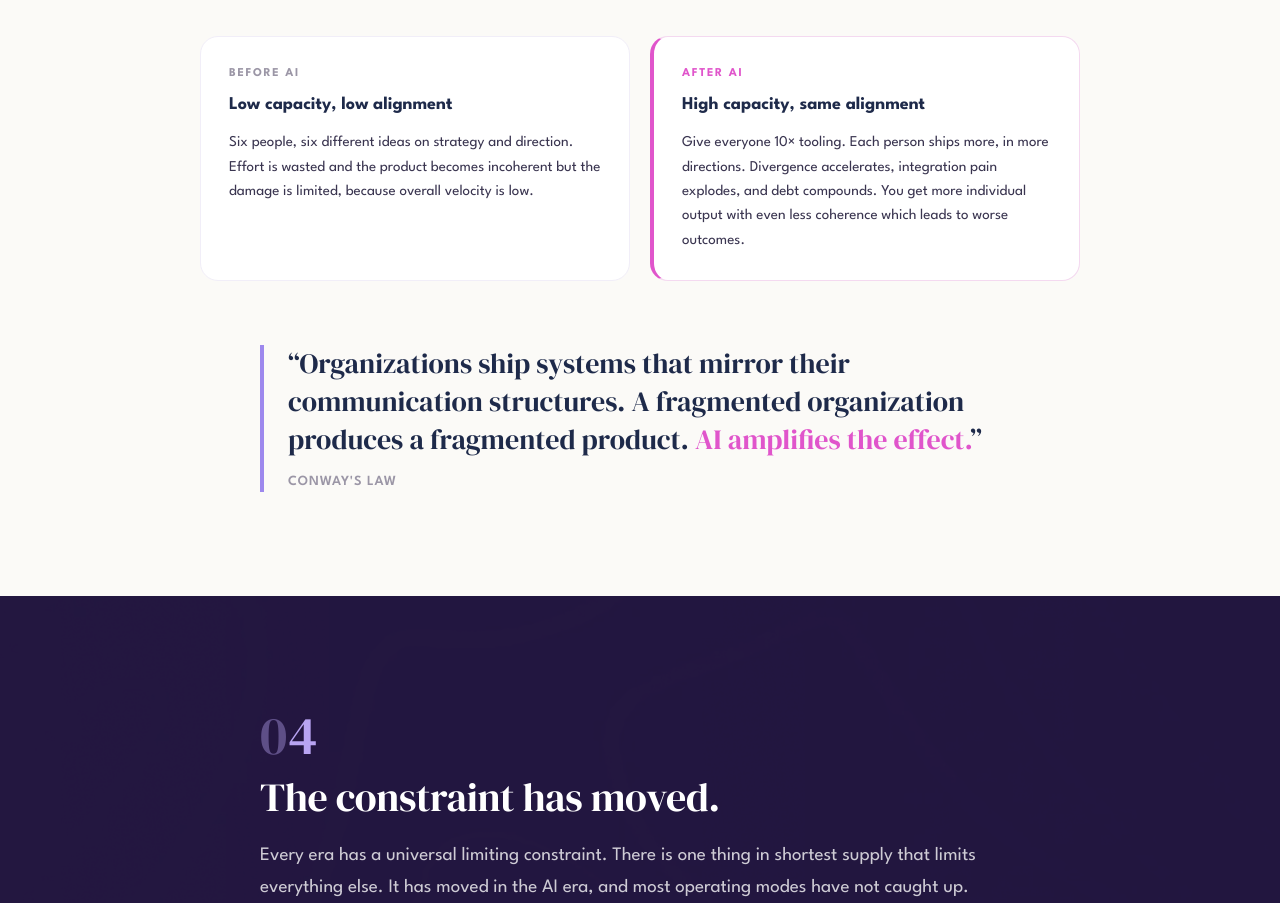
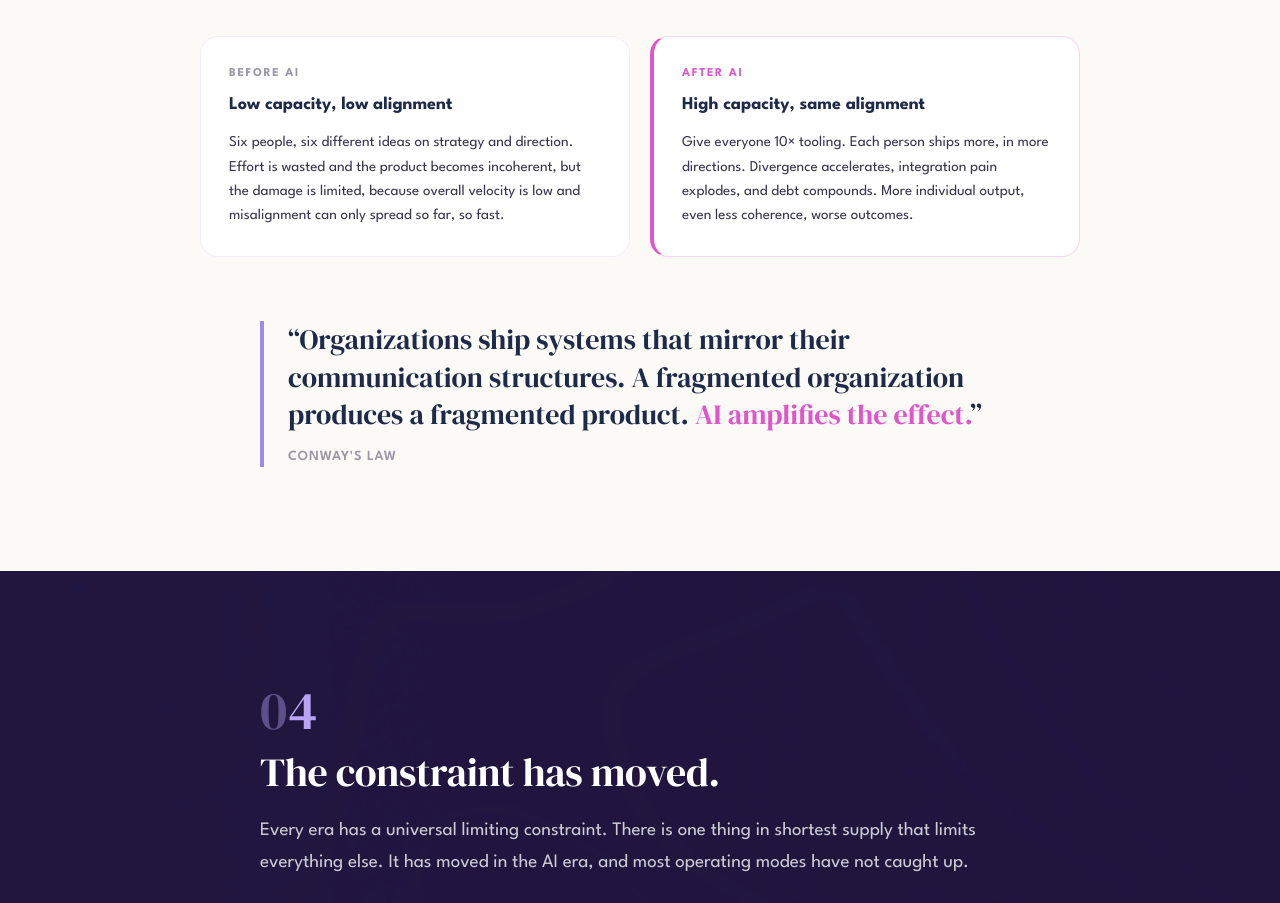
Before and after one commit to stevearntz/campfire-website, a Next.js app: page /team-effectiveness/the-model in a window 1280 px wide. Shown: the part 4480-5383 px from the top of the page. Built offline with nearby package versions, Linux system fonts and the light colour scheme; no server answers.

Commit message:
Balance before/after card bodies (~4 lines each)
Lengthen the "Before AI" body and trim the "After AI" body so the two
cards render at roughly equal height (~4 lines each).

Co-Authored-By: Claude Opus 4.8 (1M context) <noreply@anthropic.com>

```diff
--- a/app/(microsite)/team-effectiveness/the-model/_components/ModelContent.tsx
+++ b/app/(microsite)/team-effectiveness/the-model/_components/ModelContent.tsx
@@ -505,8 +505,9 @@ export default function ModelContent() {
             </h3>
             <p className="text-[15px] leading-relaxed" style={{ color: "#3A3550" }}>
               Six people, six different ideas on strategy and direction. Effort is
-              wasted and the product becomes incoherent but the damage is limited,
-              because overall velocity is low.
+              wasted and the product becomes incoherent, but the damage is limited,
+              because overall velocity is low and misalignment can only spread so far,
+              so fast.
             </p>
           </div>
           <div
@@ -524,9 +525,8 @@ export default function ModelContent() {
             </h3>
             <p className="text-[15px] leading-relaxed" style={{ color: "#3A3550" }}>
               Give everyone 10× tooling. Each person ships more, in more directions.
-              Divergence accelerates, integration pain explodes, and debt compounds. You
-              get more individual output with even less coherence which leads to worse
-              outcomes.
+              Divergence accelerates, integration pain explodes, and debt compounds.
+              More individual output, even less coherence, worse outcomes.
             </p>
           </div>
         </div>
```
